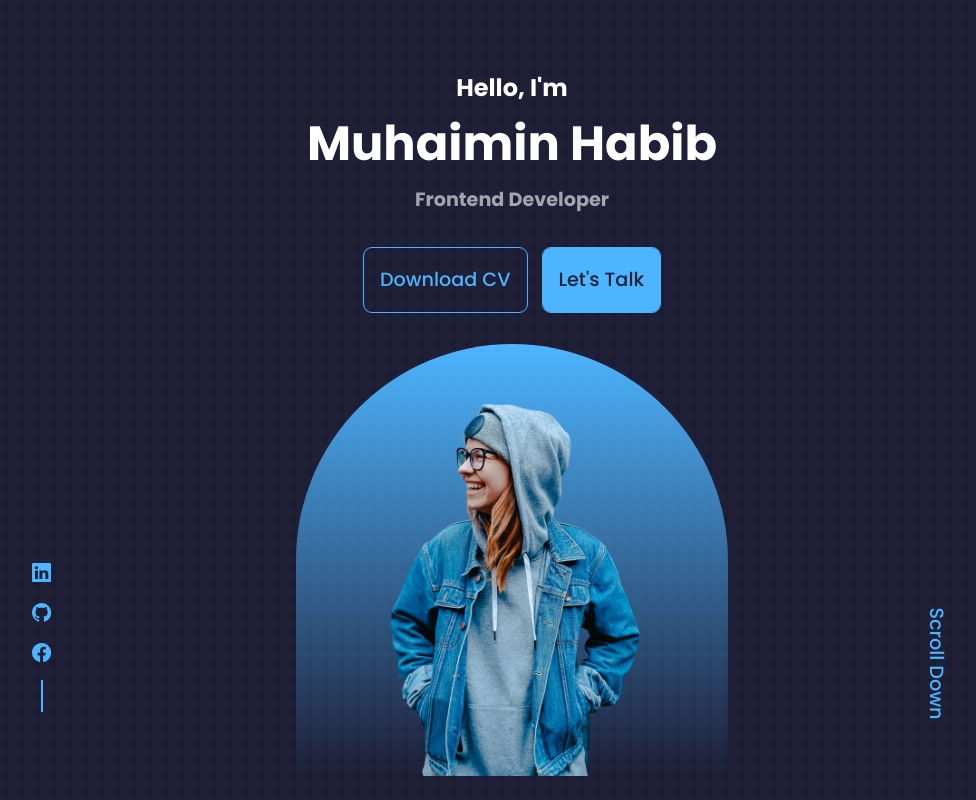
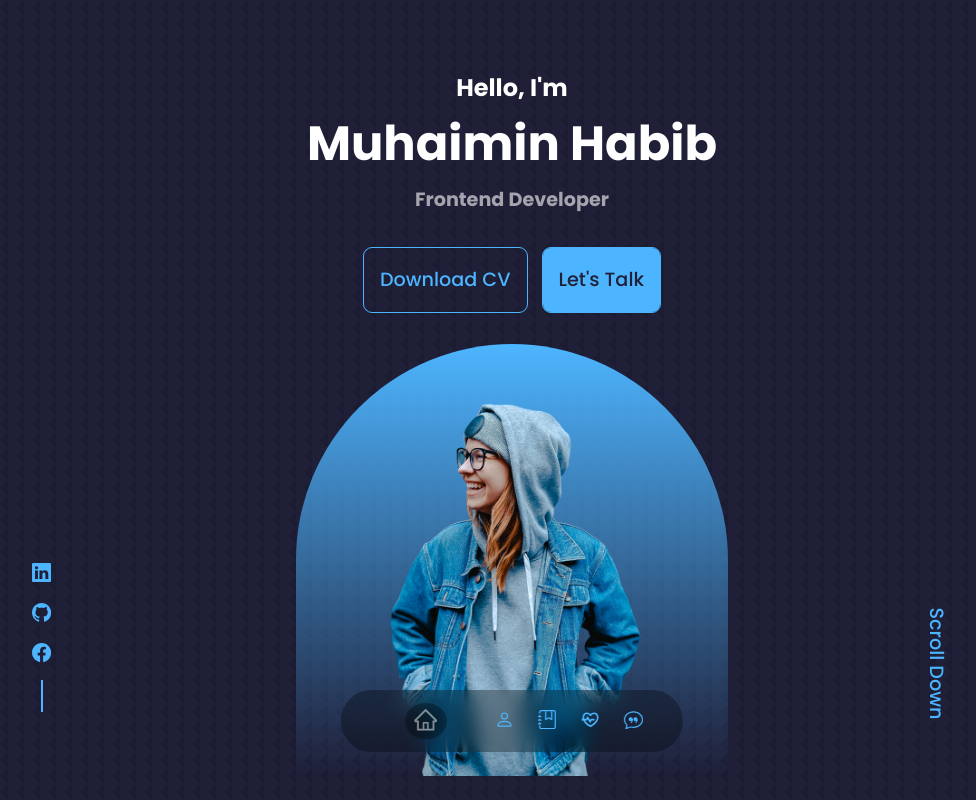
Before and after one commit to MuhaiminHabib/portfolio, a React (Create React App) app: page / in a window 1280 px wide. Shown: the top 800 px of the page, without its empty margins (128-1104 px from the left). Built offline with nearby package versions, Linux system fonts and the light colour scheme.

Commit message:
done working on the nav bar

```diff
--- a/src/components/header/header.css
+++ b/src/components/header/header.css
@@ -1,5 +1,5 @@
 .header {
-    margin-top: 2.5rem;
+
     display: flex;
     flex-direction: column;
     align-items: center;
--- a/src/components/nav/Nav.jsx
+++ b/src/components/nav/Nav.jsx
@@ -1,16 +1,45 @@
 import './nav.css'
+import { useState } from 'react';
 import { AiOutlineHome } from 'react-icons/ai';
 import { BsPerson, BsJournalBookmark, BsChatQuote } from 'react-icons/bs';
 import { RiHeartPulseLine } from 'react-icons/ri';
 
 const Nav = () => {
+
+  const [presentSection, setPresentSection] = useState('home');
+
   return (
     <nav>
-      <a href=""><AiOutlineHome /></a>
-      <a href=""><BsPerson /></a>
-      <a href=""><BsJournalBookmark /></a>
-      <a href=""><RiHeartPulseLine /></a>
-      <a href=""><BsChatQuote /></a>
+      <a
+        href="#"
+        className={presentSection === 'home' ? 'active' : ''}
+        onClick={() => setPresentSection('home')}>
+          <AiOutlineHome />
+      </a>
+      <a
+        href="#about"
+        className={presentSection === 'about' ? 'active' : ''}
+        onClick={() => setPresentSection('about')}>
+          <BsPerson />
+      </a>
+      <a
+        href="#experience"
+        className={presentSection === 'experience' ? 'active' : ''}
+        onClick={() => setPresentSection('experience')}>
+          <BsJournalBookmark />
+      </a>
+      <a
+        href="#services"
+        className={presentSection === 'services' ? 'active' : ''}
+        onClick={() => setPresentSection('services')}>
+          <RiHeartPulseLine />
+      </a>
+      <a
+        href="#contact"
+        className={presentSection === 'contact' ? 'active' : ''}
+        onClick={() => setPresentSection('contact')}>
+          <BsChatQuote />
+      </a>
     </nav>
   )
 }
--- a/src/components/nav/nav.css
+++ b/src/components/nav/nav.css
@@ -0,0 +1,42 @@
+nav {
+    position: fixed;
+    bottom: 3rem;
+    left: 50%;
+    transform: translate(-50%);
+    width: fit-content;
+    padding: 0.8rem 2rem;
+    border-radius: 5rem;
+    z-index: 2;
+    background-color: rgba(0, 0, 0, 0.3);
+    backdrop-filter: blur(10px);
+
+    display: flex;
+    gap: 0.5rem;
+    justify-content: center;
+    text-align: center;
+}
+
+/* The animation code */
+@keyframes example {
+    0%   {color: rgba(255, 255, 255, 1);}
+    50%  {color: rgba(255, 255, 255, 0.5);}
+    100% {color: rgba(255, 255, 255, 1);}
+  }
+
+nav a {
+    text-align: center;
+    padding: 4px 8px 0px 8px;
+    border-radius: 50%;
+    align-content: center;
+
+}
+
+.active {
+    margin: 0 2rem;
+    font-size: 1.6rem;
+    color: var(--color-white);
+    border-radius: 50%;
+    background-color: rgba(0, 0, 0, 0.2);
+    backdrop-filter: blur(10px);
+    animation: example ease 2s infinite;
+}
--- a/src/index.css
+++ b/src/index.css
@@ -52,6 +52,7 @@ body {
 
 
 .section, section {
+    margin-top: 2.5rem;
     height: var(--section-height-lg);
 }
 
```
